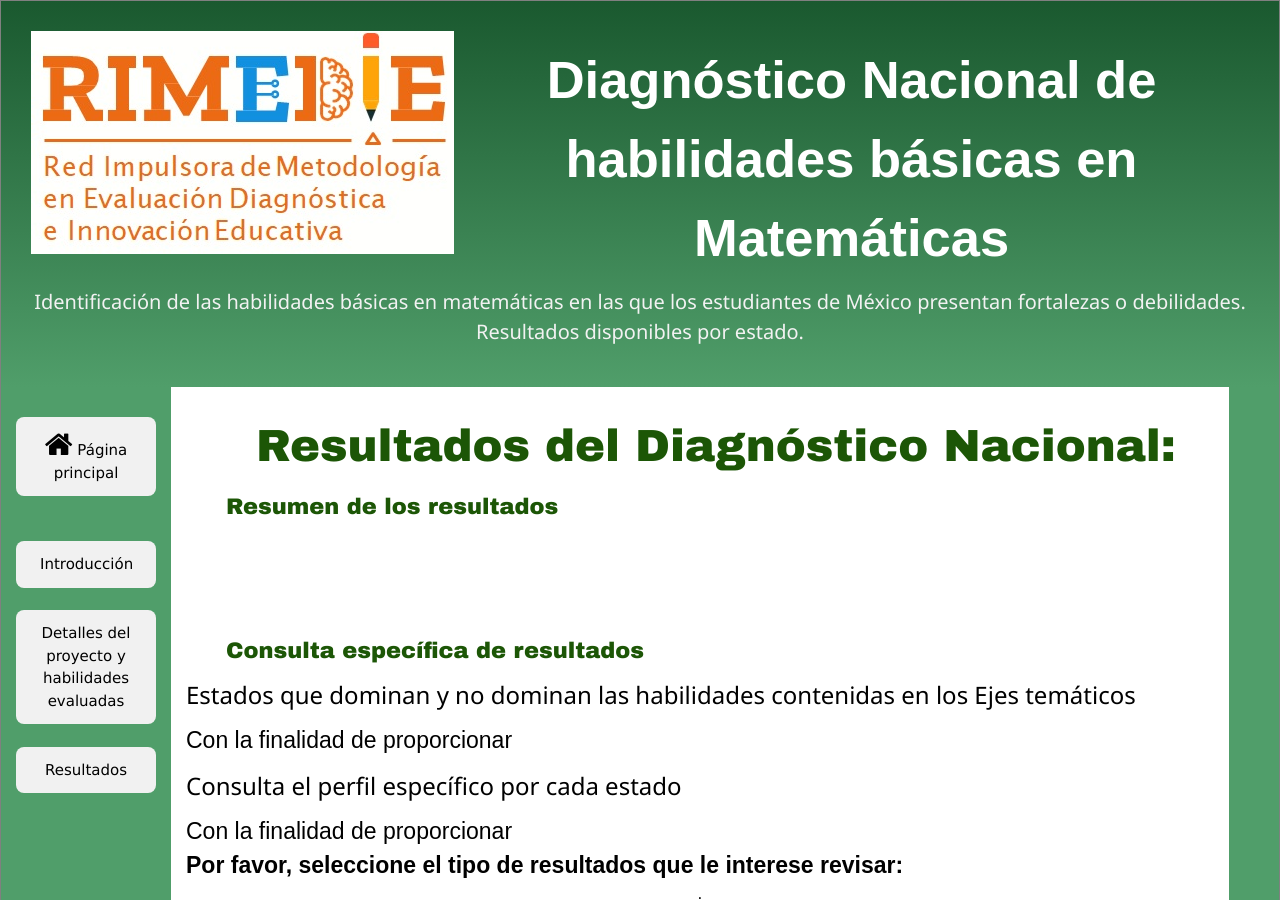
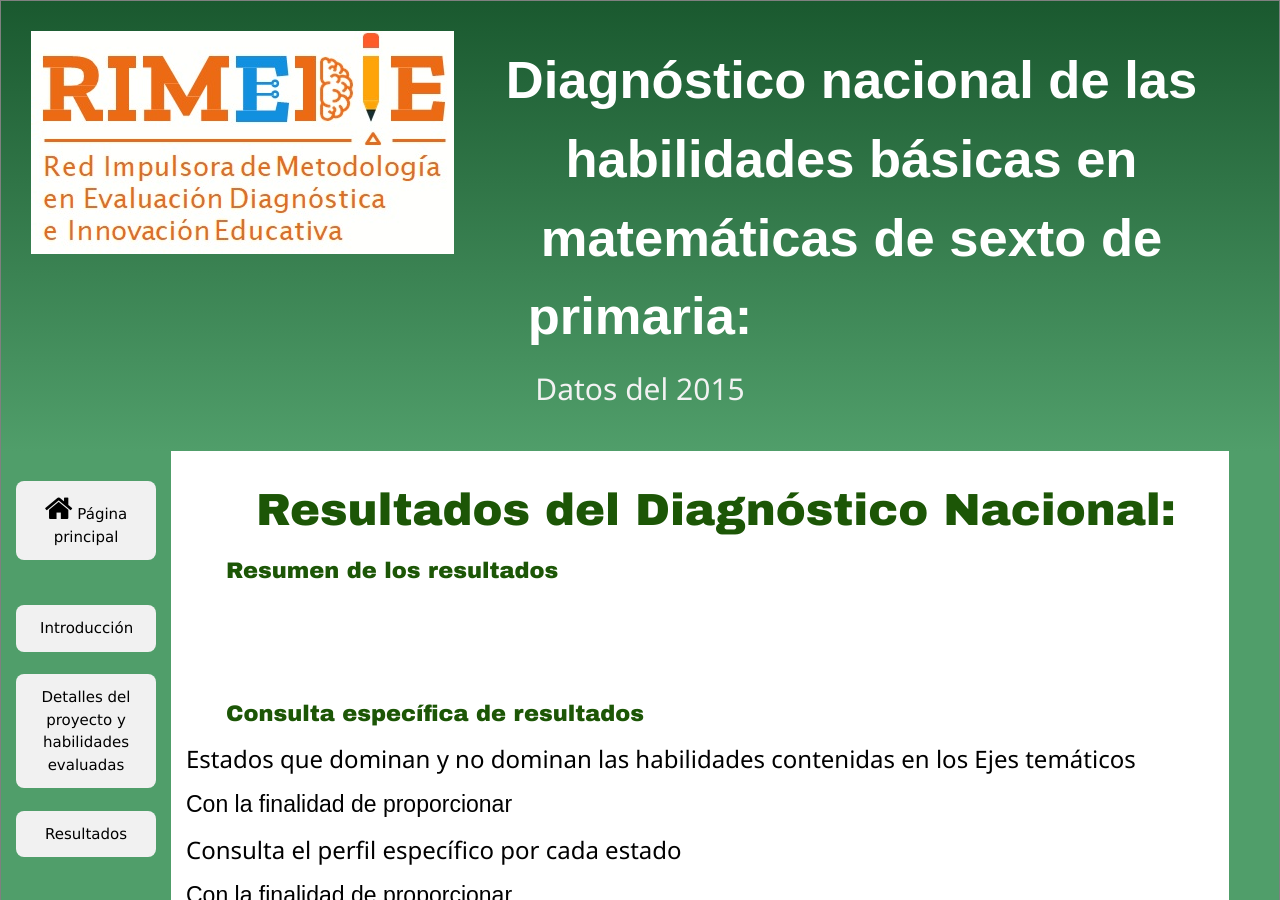
Before and after one commit to rimedie/rimedie.github.io, a Jekyll site: the page built from 1_InfoResultados.html, in a window 1280 px wide and 900 px high. Built offline with Jekyll 4.4.1, drawn with Linux system fonts in a browser that asks for light colours.

Commit message:
Update 1_Explorer.html

```diff
--- a/_layouts/1_Explorer.html
+++ b/_layouts/1_Explorer.html
@@ -223,8 +223,8 @@ p {
 <div class="container">
 <header>
 	<a href="https://rimedie.github.io/"><img class='displayed' style="float:left;" src="/images_gral/Logoo.jpg" alt="LogoRIMEDIE" ></a>
-	<h1 style="font-size: 3.5em; font-family: fantasy;"><b>Diagnóstico Nacional de habilidades básicas en Matemáticas</b></h1>
-	<h4><font color="#f2f2f2">Identificación de las habilidades básicas en matemáticas en las que los estudiantes de México presentan fortalezas o debilidades. Resultados disponibles por estado.</font></h4>
+	<h1 style="font-size: 3.5em; font-family: fantasy;"><b>Diagnóstico nacional de las habilidades básicas en matemáticas de sexto de primaria:</b></h1>
+	<h4 style="font-size:2em;"><font color="#f2f2f2">Datos del 2015</font></h4>
 
 </header>
 
```
